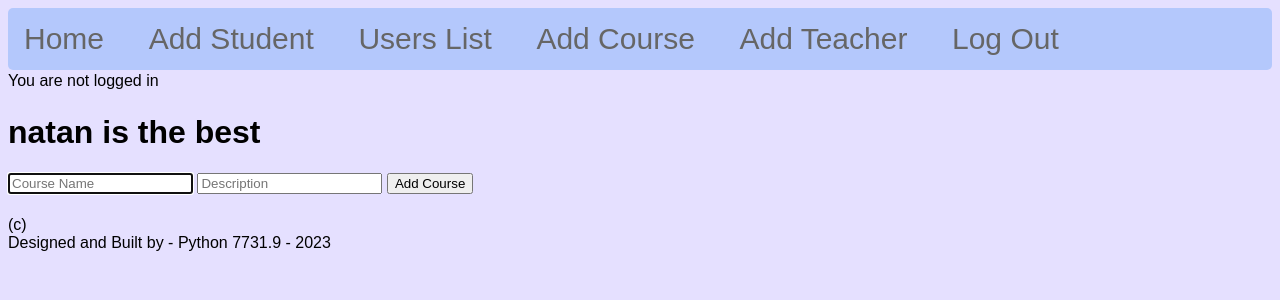
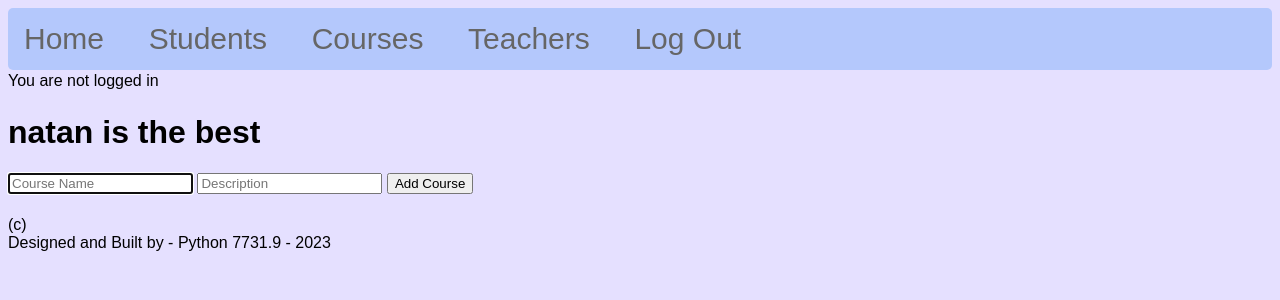
Before and after one commit to 7732-fs/students-django-tal, a Django app: page /courses/add in a window 1280 px wide. Shown: the top 300 px of the page. Run offline with Django 4.2, Linux system fonts and the light colour scheme; a user stored in the database is signed in.

Commit message:
new branch

```diff
--- a/students2/templates/header.html
+++ b/students2/templates/header.html
@@ -14,10 +14,9 @@
     <div class="navbar">
 
         <li><a href="/">Home</a></li>
-        <li><a href="/add_student">Add Student</a></li>
-        <li><a href="/users">Users List</a></li>
-        <li><a href="/courses/add">Add Course</a></li>
-        <li><a href="/add_teacher">Add Teacher</a></li>
+        <li><a href="/students">Students</a></li>
+        <li><a href="/courses/add">Courses</a></li>
+        <li><a href="/add_teacher">Teachers</a></li>
         <li><a href="/logout">Log Out</a></li>
 
     </div>
```
